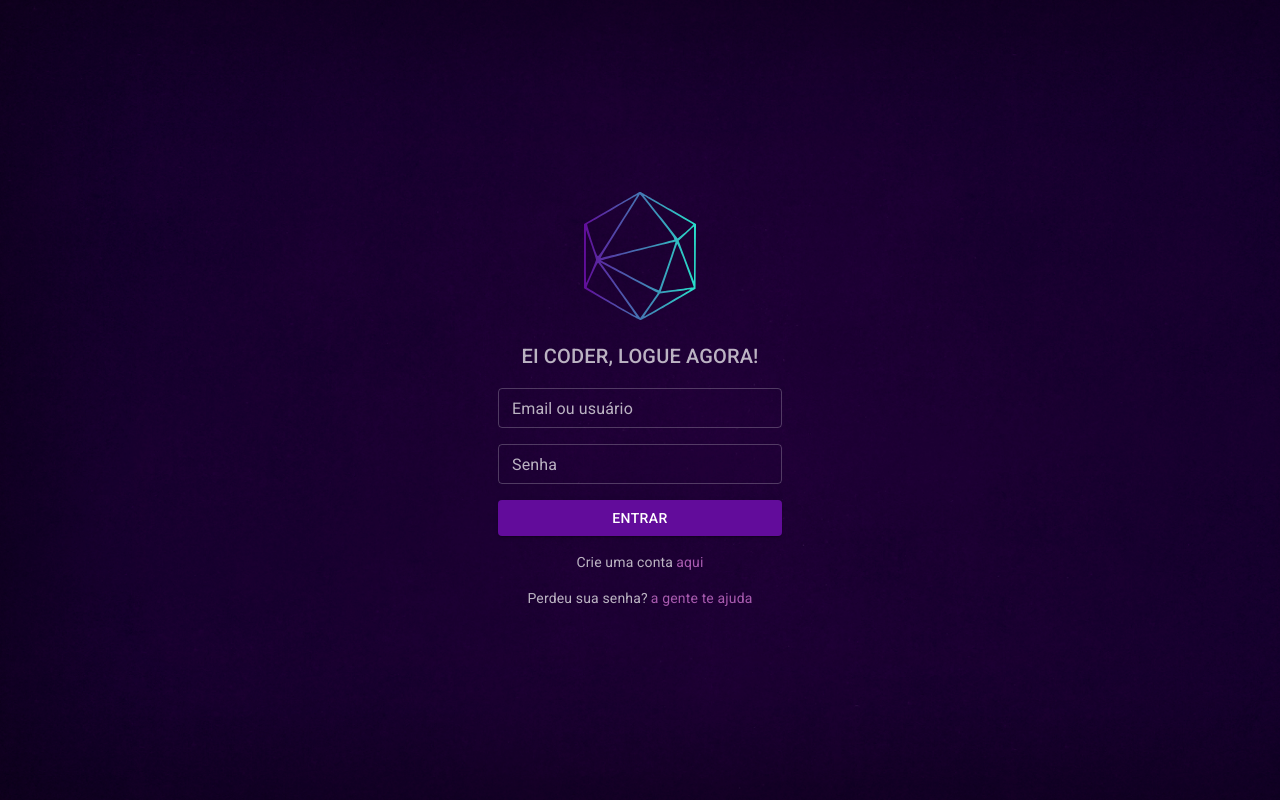
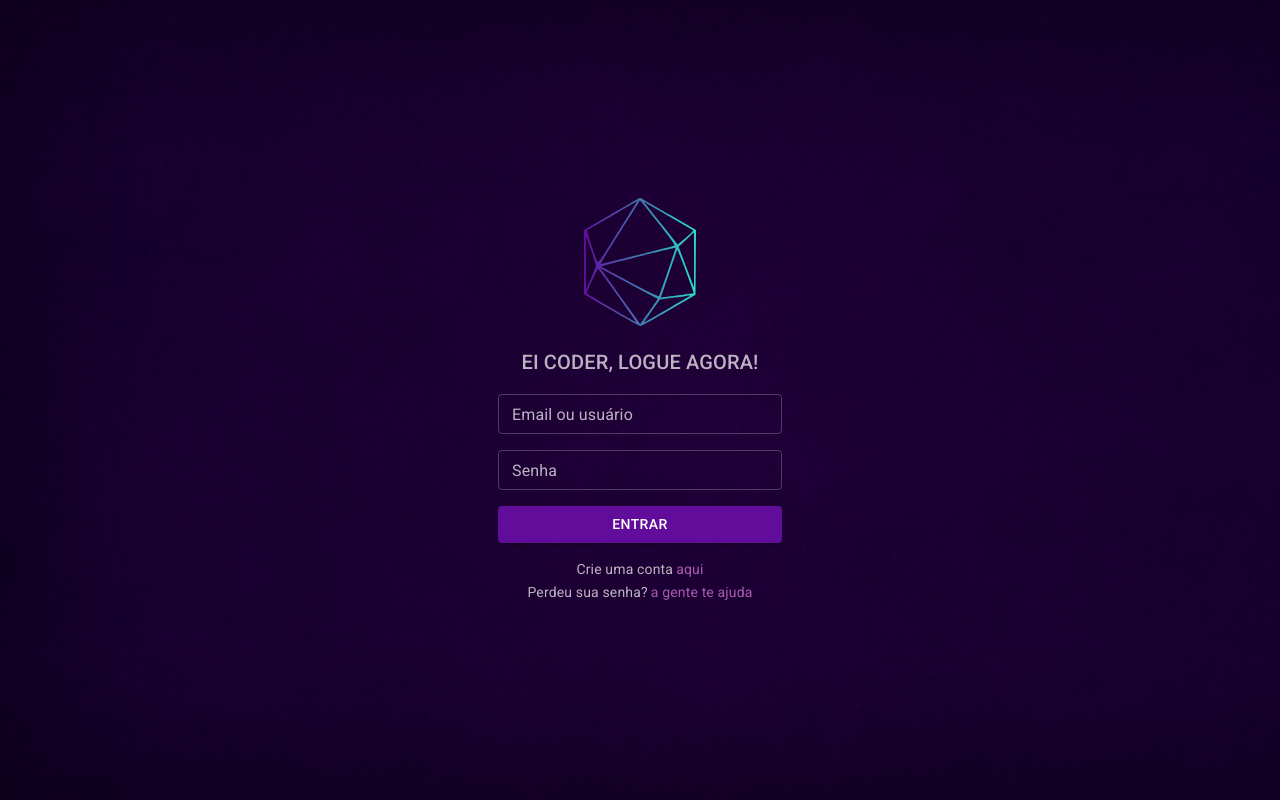
Before and after one commit to guilhermecostam/coders_frontend, a React (Vite) app: page /login in a window 1280 px wide. Built offline with nearby package versions, Linux system fonts and the light colour scheme.

Commit message:
fix: margin setted to 4px

```diff
--- a/src/pages/Login/index.jsx
+++ b/src/pages/Login/index.jsx
@@ -26,14 +26,13 @@
           <Button type="submit" variant="contained" fullWidth>ENTRAR</Button>
         </Grid>
         <Grid item>
-          <Typography variant="body2" color="text.secondary">
+          <Typography variant="body2" color="text.secondary" marginBottom={0.4}>
             Crie uma conta
             <Link to="/register">
               <MuiLink variant="body2" color="text.link" sx={{ ml: 0.4 }}>aqui</MuiLink>
             </Link>
           </Typography>
-        </Grid>
-        <Grid item>
+
           <Typography variant="body2" color="text.secondary">
             Perdeu sua senha?
             <Link to="/recover">
```
